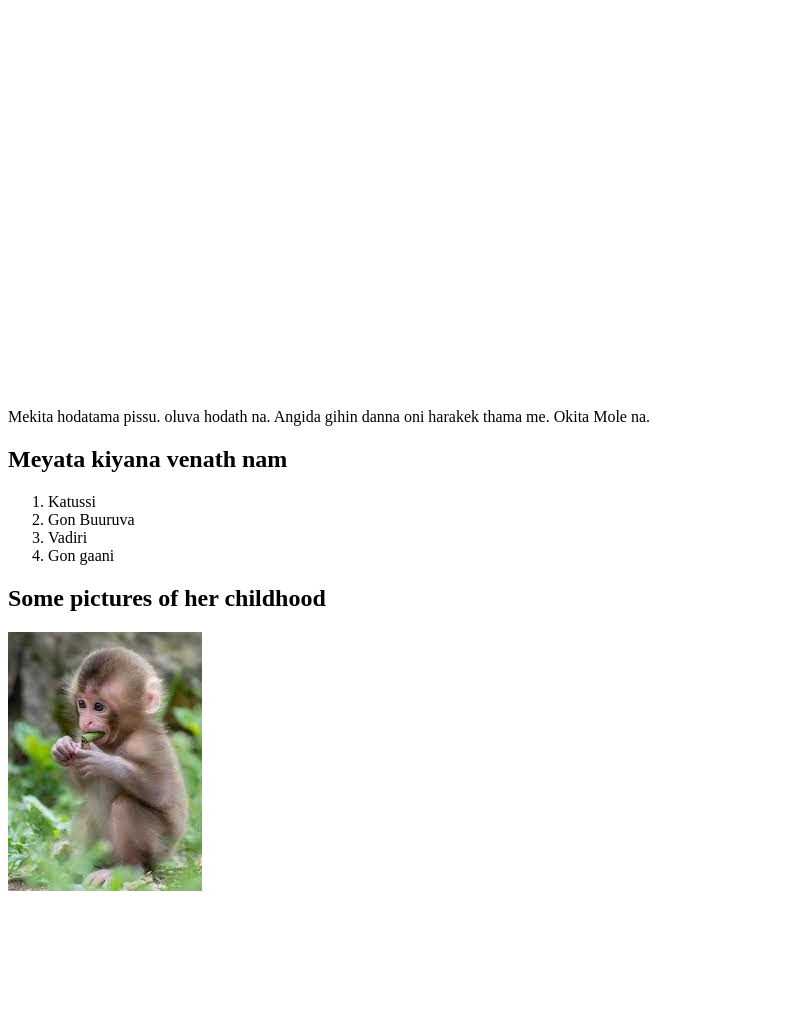
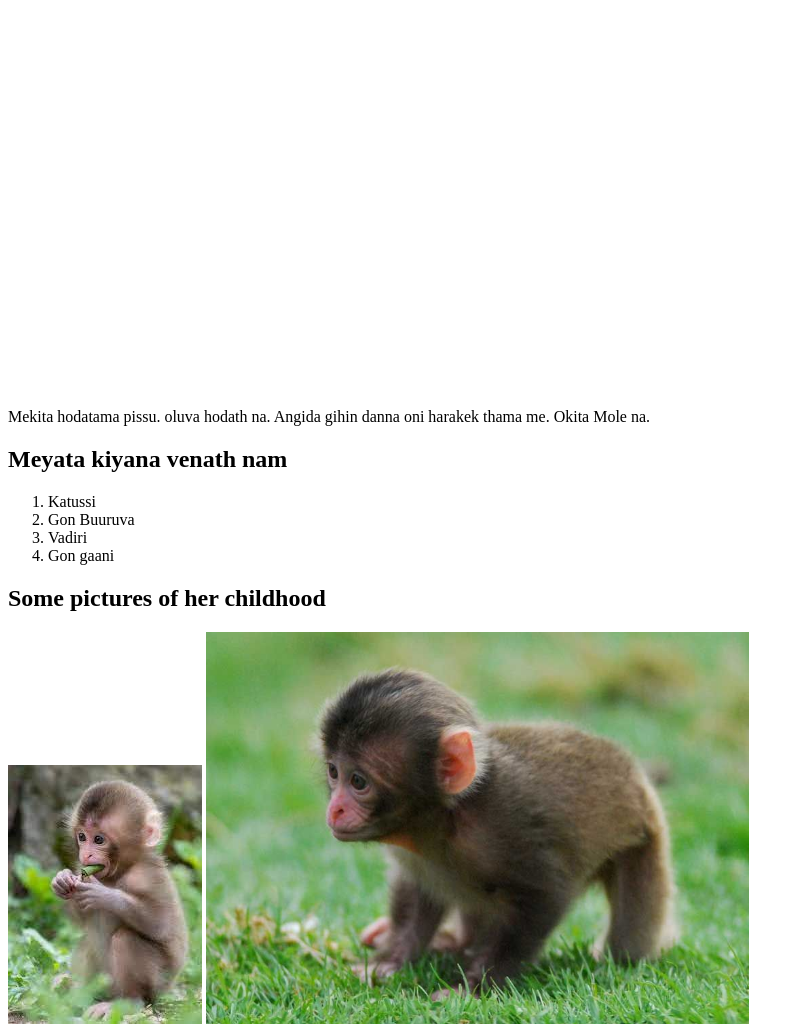
Before and after one commit to EMalshika/TeslaX, a plain HTML site: page index.html in a window 1280 px wide. Shown: the part 66-1102 px from the top of the page, without its empty margins (0-804 px from the left). Before the commit the page ends 969 px from the top, so only its background shows below. Drawn offline with Linux system fonts and the light colour scheme.

Commit message:
ten - eranda

```diff
--- a/index.html
+++ b/index.html
@@ -22,7 +22,7 @@
 
     <img src="new.jfif" alt="" height="">
 
-    <img src="new1.jfif" alt="" height="">
+    <img src="new1.jpg" alt="" height="50%">
 
 </body>
 
```
